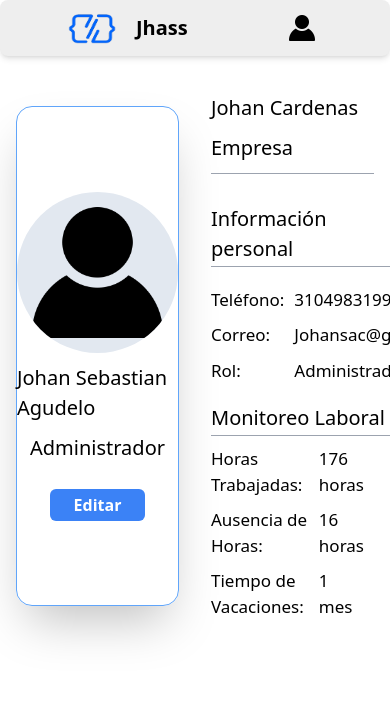
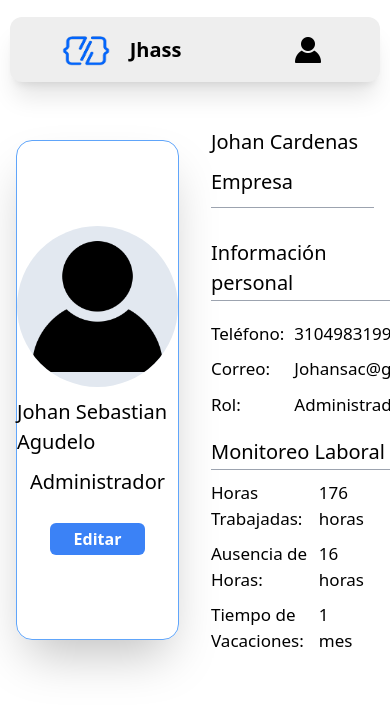
Before and after one commit to ProjectJhass/Project_Jhass, a React (Vite) app: page /Profile in a window 390 px wide. Shown: the top 712 px of the page. Built offline with nearby package versions, Linux system fonts and the light colour scheme.

Commit message:
Edicion header y media querys

```diff
--- a/src/components/Layouts/HeaderUser/HeaderUser.jsx
+++ b/src/components/Layouts/HeaderUser/HeaderUser.jsx
@@ -20,8 +20,8 @@ export const HeaderUser = ({ username, navItems }) => {
   const hasNavItems = navItems && navItems.length > 0;
 
   return (
-    <header className="w-full">
-      <div className="navbar bg-[#EEEEEE] bg-base-100 container mx-auto flex items-center justify-between rounded-lg shadow-md px-16 py-2 relative">
+    <header className="w-full flex place-content-center h-[90px]">
+      <div className="navbar bg-[#EEEEEE] bg-base-100 container flex items-center justify-between rounded-xl shadow-xl px-12 py-2.5 relative z-50 top-[17px] w-[95%] h-[65px]">
         {/* Navbar Start */}
         <div className="navbar-start flex items-center space-x-4 lg:space-x-4">
           {/* Show menu hamburger on lg and smaller screens */}
@@ -61,7 +61,7 @@ export const HeaderUser = ({ username, navItems }) => {
             </div>
           )}
           <img src={logJhass} alt="Logo" className="h-10 w-14" />
-          <p className='text-xl font-semibold whitespace-nowrap text-black ml-2'>Jhass</p>
+          <p className='text-xl font-semibold whitespace-nowrap text-black ml-[5px]'>Jhass</p>
         </div>
 
         {/* Navbar Center */}
```
